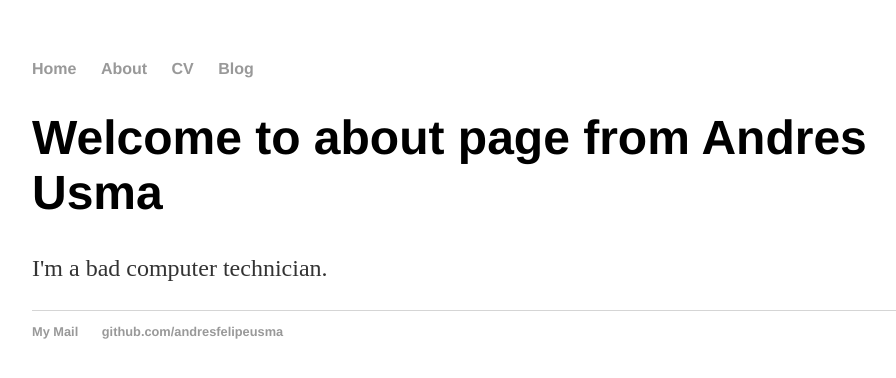
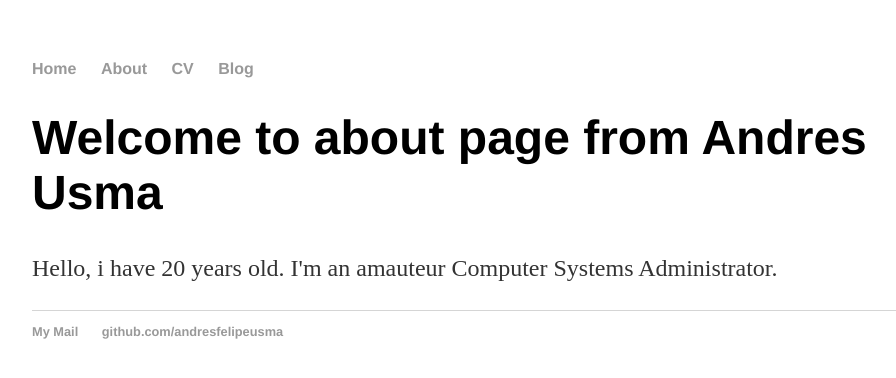
Before and after one commit to andresfelipeusma/andresfelipeusma.github.io, a Jekyll site: the page built from about/index.html, in a window 1280 px wide. Shown: the top 378 px of the page, without its empty margins (160-1056 px from the left). Built offline with Jekyll 4.4.1, drawn with Linux system fonts in a browser that asks for light colours.

Commit message:
new about

```diff
--- a/about/index.html
+++ b/about/index.html
@@ -4,5 +4,5 @@ title: About from Andres Felipe Usma
 ---
 <div class="about">
 	<h1>Welcome to about page from Andres Usma</h1>
-	<p>I'm a bad computer technician.</a></p>
+	<p>Hello, i have 20 years old. I'm an amauteur Computer Systems Administrator.</a></p>
 </div><!-- /.blurb -->
```
